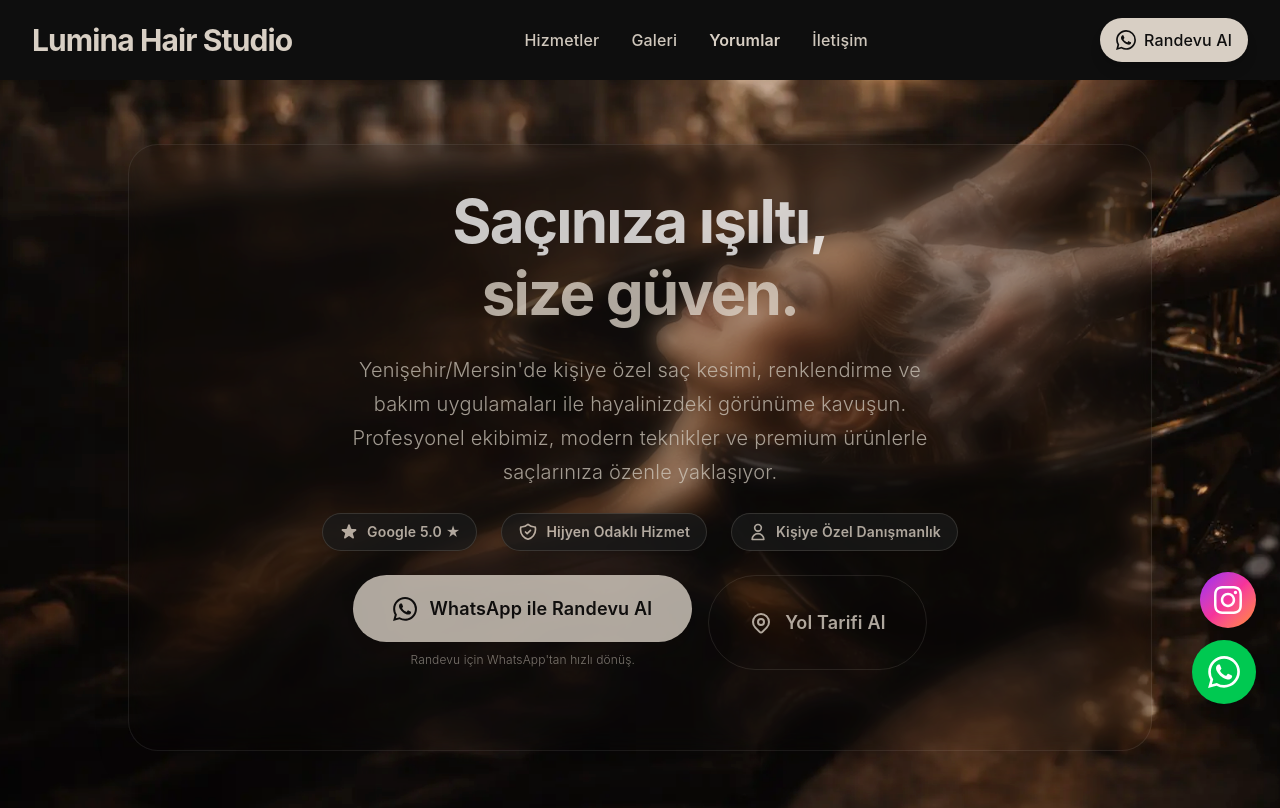
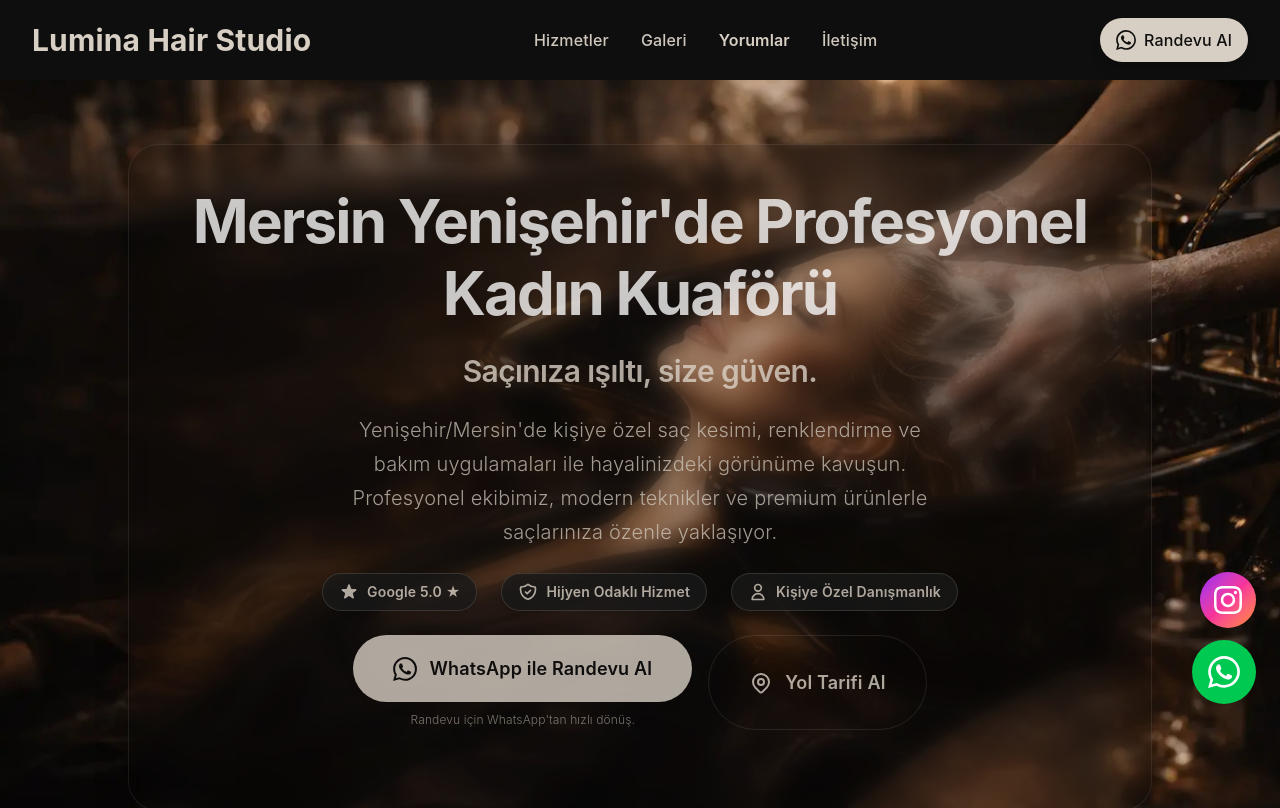
Before and after one commit to mdcokan/lumina-hair-studio, a Next.js app: page / in a window 1280 px wide. Shown: the top 808 px of the page. Built offline with nearby package versions, Linux system fonts and the light colour scheme; no server answers.

Commit message:
feat(seo): Local SEO optimizasyonu - AŞAMA 1

```diff
--- a/app/layout.tsx
+++ b/app/layout.tsx
@@ -17,9 +17,9 @@ const geistMono = Geist_Mono({
 
 export const metadata: Metadata = {
   metadataBase: new URL("https://www.lumina-hairstudio.com"),
-  title: "Lumina Hair Studio | Yenişehir Mersin Kadın Kuaförü",
+  title: "Lumina Hair Studio | Mersin Yenişehir Kadın Kuaförü",
   description:
-    "Yenişehir Mersin'de kadınlara özel saç kesimi, renklendirme ve bakım. Lumina Hair Studio'da profesyonel ve premium kuaför hizmetleri.",
+    "Mersin Yenişehir'de kadın kuaförü. Saç kesimi, renklendirme ve bakımda uzman ekip. WhatsApp ile hızlı randevu alın.",
   keywords: [
     "kuaför mersin",
     "saç kesimi mersin",
@@ -50,9 +50,9 @@ export const metadata: Metadata = {
   manifest: "/site.webmanifest",
 
   openGraph: {
-    title: "Lumina Hair Studio | Yenişehir Mersin Kadın Kuaförü",
+    title: "Lumina Hair Studio | Mersin Yenişehir Kadın Kuaförü",
     description:
-      "Yenişehir Mersin'de kadınlara özel saç kesimi, renklendirme ve bakım. Lumina Hair Studio'da profesyonel ve premium kuaför hizmetleri.",
+      "Mersin Yenişehir'de kadın kuaförü. Saç kesimi, renklendirme ve bakımda uzman ekip. WhatsApp ile hızlı randevu alın.",
     type: "website",
     locale: "tr_TR",
     siteName: "Lumina Hair Studio",
@@ -68,9 +68,9 @@ export const metadata: Metadata = {
   },
   twitter: {
     card: "summary_large_image",
-    title: "Lumina Hair Studio | Yenişehir Mersin Kadın Kuaförü",
+    title: "Lumina Hair Studio | Mersin Yenişehir Kadın Kuaförü",
     description:
-      "Yenişehir Mersin'de kadınlara özel saç kesimi, renklendirme ve bakım. Lumina Hair Studio'da profesyonel ve premium kuaför hizmetleri.",
+      "Mersin Yenişehir'de kadın kuaförü. Saç kesimi, renklendirme ve bakımda uzman ekip. WhatsApp ile hızlı randevu alın.",
     images: ["/og-image.jpg"],
   },
   robots: {
@@ -98,7 +98,7 @@ export default function RootLayout({
 }>) {
   const jsonLd = {
     "@context": "https://schema.org",
-    "@type": "LocalBusiness",
+    "@type": "HairSalon",
     name: "Lumina Hair Studio",
     telephone: "+905523803696",
     address: {
@@ -107,8 +107,13 @@ export default function RootLayout({
       addressRegion: "Mersin",
       addressCountry: "TR",
     },
-    sameAs: [],
+    sameAs: ["https://www.instagram.com/lumina.hair_studio?igsh=MTJpNWI2YWNoMjZ6Zg=="],
     url: "https://www.lumina-hairstudio.com",
+    priceRange: "₺₺",
+    areaServed: {
+      "@type": "City",
+      name: "Mersin",
+    },
   };
 
   return (
--- a/app/page.tsx
+++ b/app/page.tsx
@@ -114,9 +114,9 @@ export default function Home() {
               }}
               className="flex items-center cursor-pointer"
             >
-              <h1 className="text-2xl sm:text-3xl font-bold text-[#D8CFC4] hover:text-[#C4B5A8] transition-colors duration-200">
+              <div className="text-2xl sm:text-3xl font-bold text-[#D8CFC4] hover:text-[#C4B5A8] transition-colors duration-200">
                 Lumina Hair Studio
-              </h1>
+              </div>
             </a>
 
             {/* Desktop Menu */}
@@ -305,12 +305,11 @@ export default function Home() {
           {/* Premium glass panel container */}
           <div className="text-center flex flex-col gap-4 md:gap-6 max-w-5xl mx-auto bg-black/10 md:bg-black/10 backdrop-blur-md rounded-[30px] border border-white/10 shadow-2xl px-6 py-8 md:px-10 md:py-10 opacity-80">
             <h1 className="text-4xl md:text-6xl font-bold text-[#F5F5F5] leading-[1.15] tracking-[-0.02em]">
-              Saçınıza ışıltı,
-              <br />
-              <span className="text-[#D8CFC4]">
-                size güven.
-              </span>
+              Mersin Yenişehir'de Profesyonel Kadın Kuaförü
             </h1>
+            <h2 className="text-2xl md:text-3xl font-semibold text-[#D8CFC4] leading-relaxed">
+              Saçınıza ışıltı, size güven.
+            </h2>
             <p className="text-lg sm:text-xl text-[#CFC7BC]/95 leading-relaxed max-w-md md:max-w-xl mx-auto font-light">
               Yenişehir/Mersin'de kişiye özel saç kesimi, renklendirme ve bakım uygulamaları ile
               hayalinizdeki görünüme kavuşun. Profesyonel ekibimiz, modern teknikler ve premium
```
